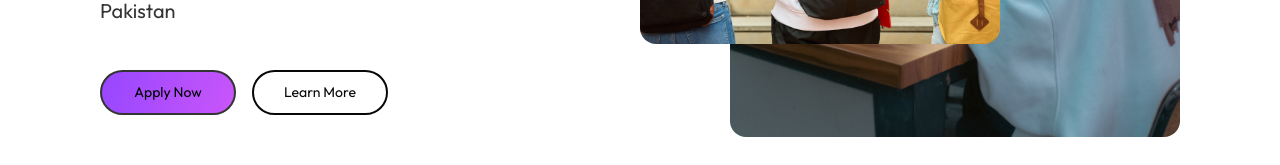
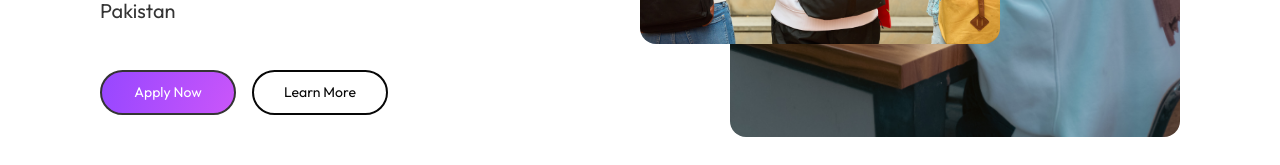
Before and after one commit to crownbridgelondonuk/crownbridge, a React (Vite) app: page / in a window 1280 px wide. Shown: the part 568-733 px from the top of the page. Built offline with nearby package versions, Linux system fonts and the light colour scheme.

Commit message:
Update styling for apply button in header

```diff
--- a/src/home.css
+++ b/src/home.css
@@ -61,6 +61,15 @@
   transition: background-position 0.6s ease;
   margin-right: 16px;
 }
+
+.buttonBars a:nth-child(1) button {
+  color: #ffffff;
+}
+
+.buttonBars a:nth-child(1) button:visited {
+  color: #ffffff;
+}
+
 
 .buttonBars a:nth-child(1) button,
 .content button {
```
